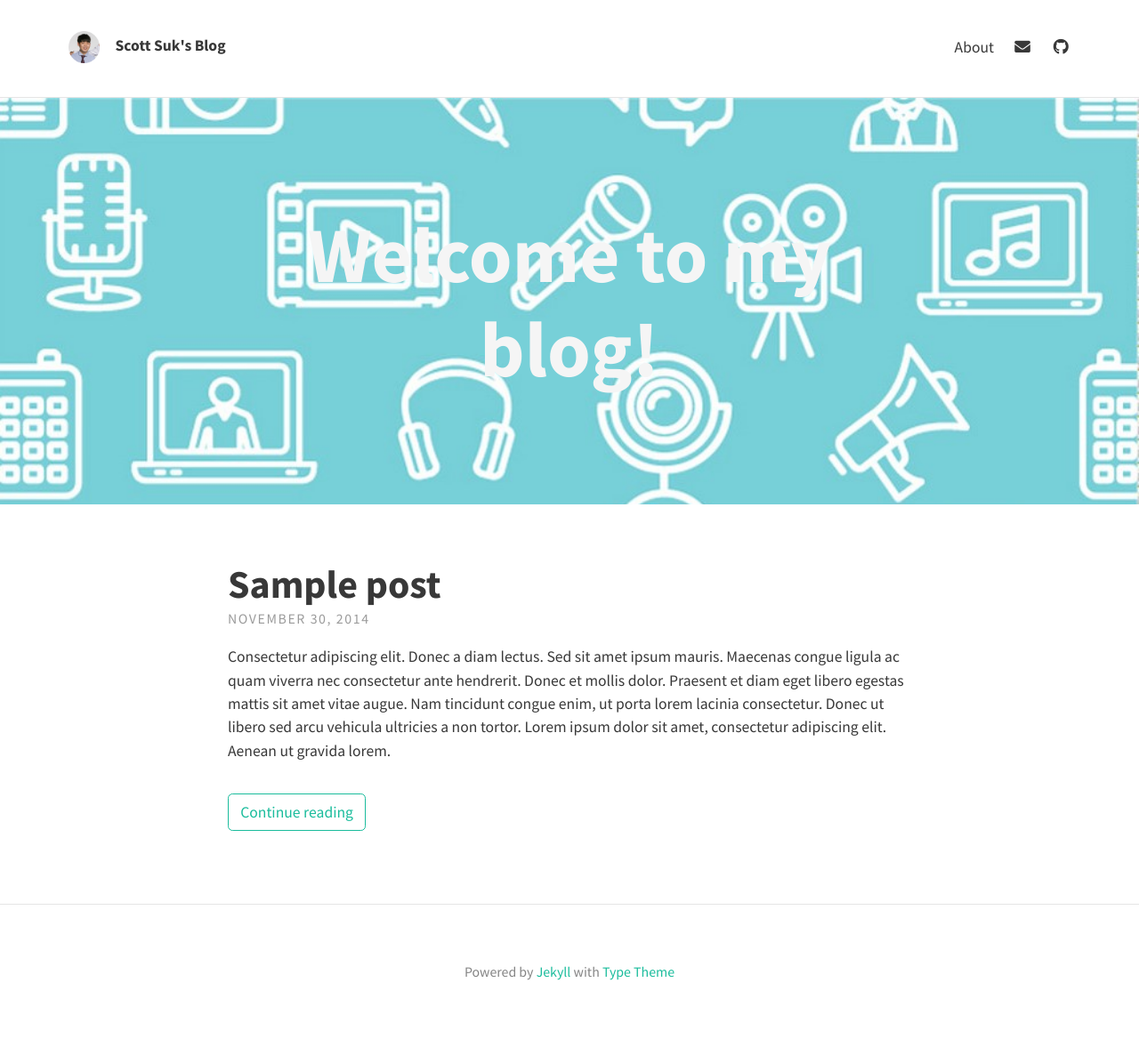
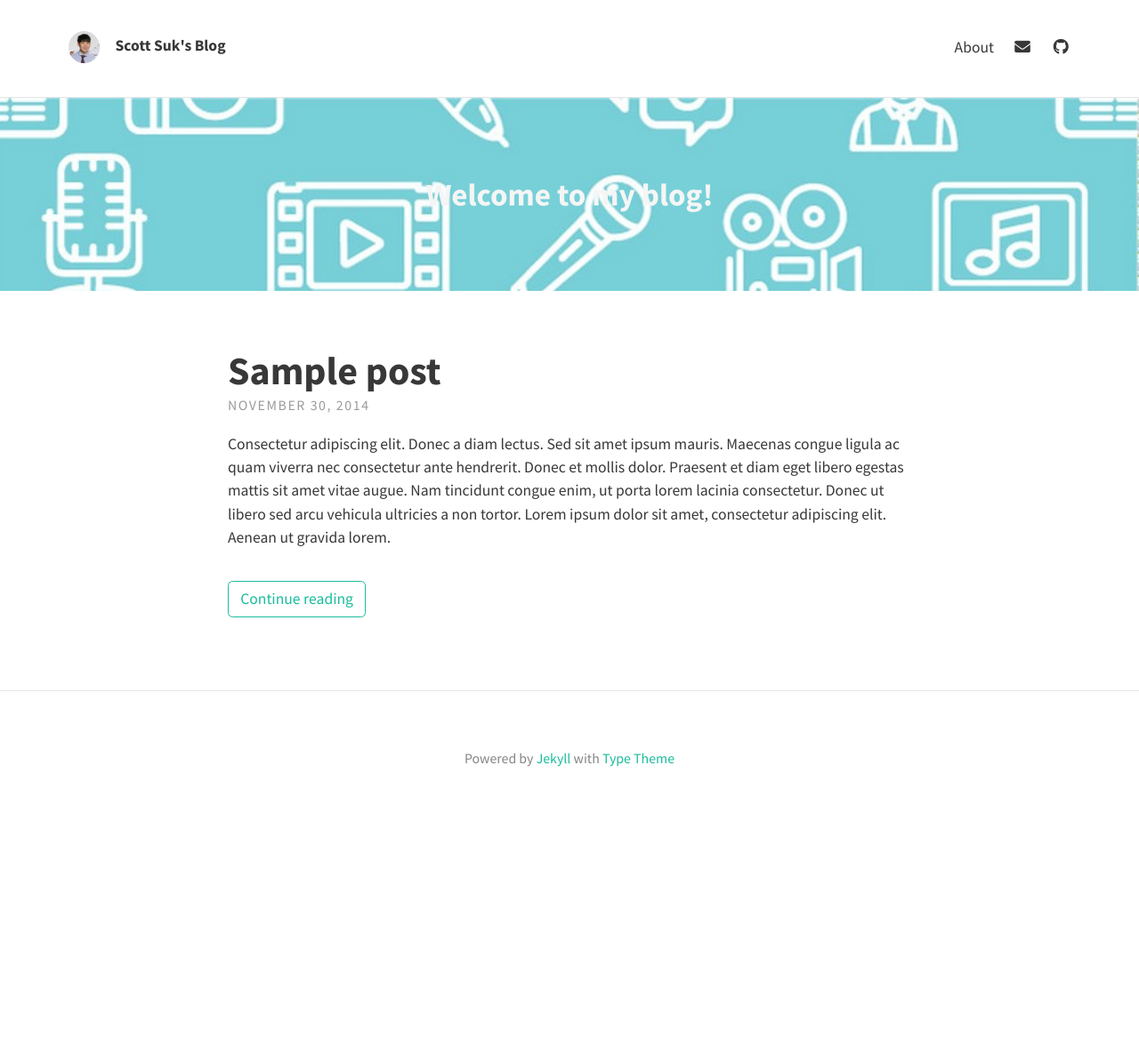
Before and after one commit to scottsuk0306/scottsuk0306.github.io, a Jekyll site: the page built from index.html, in a window 1280 px wide. Shown: the whole page at 89% size. Built offline with Jekyll 4.4.1, drawn with Linux system fonts in a browser that asks for light colours; nearby versions of some CDN libraries; the list of posts is cut into pages by our own code; after the commit the page ends 929 px from its top, so only the background shows below that.

Commit message:
Minor Touches

```diff
--- a/_config.yml
+++ b/_config.yml
@@ -13,7 +13,7 @@ theme_settings:
 
   # Header and footer text
   header_text: >
-     <h1>Welcome to my blog!</h1>
+     <h2>Welcome to my blog!</h2>
   header_text_feature_image: assets/img/header_pattern_image.jpg
   footer_text: >
    Powered by <a href="https://jekyllrb.com/">Jekyll</a> with <a href="https://github.com/rohanchandra/type-theme">Type Theme</a>
--- a/_sass/layouts/_index.scss
+++ b/_sass/layouts/_index.scss
@@ -6,7 +6,7 @@
   background-color:$header-desc-background-color;
   background-size: cover;
   font-style: Georgia;
-  font-size: 2em;
+  font-size: 1em;
   text-align: center;
   color: whitesmoke;
   font-weight: bolder;
```
